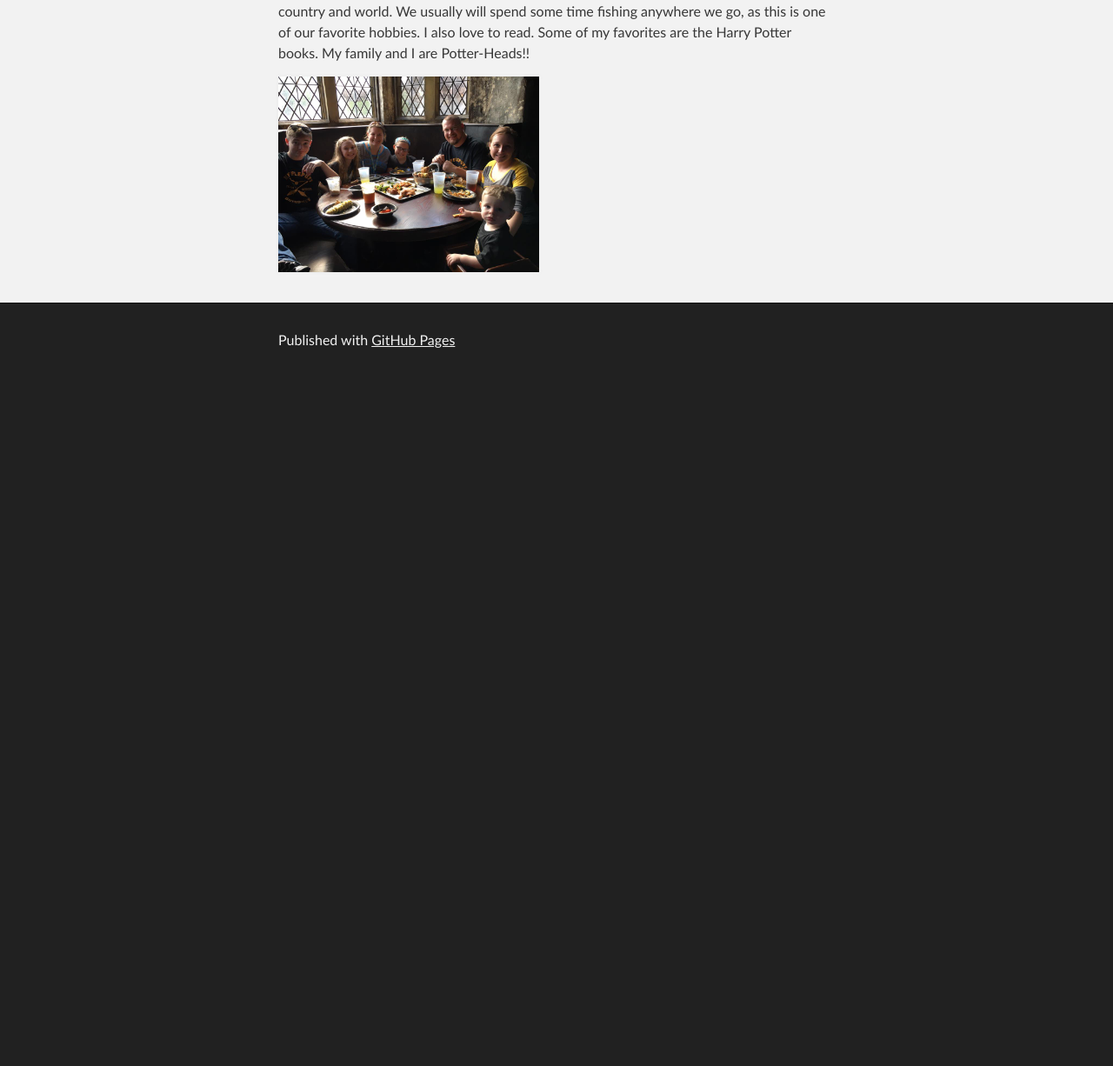
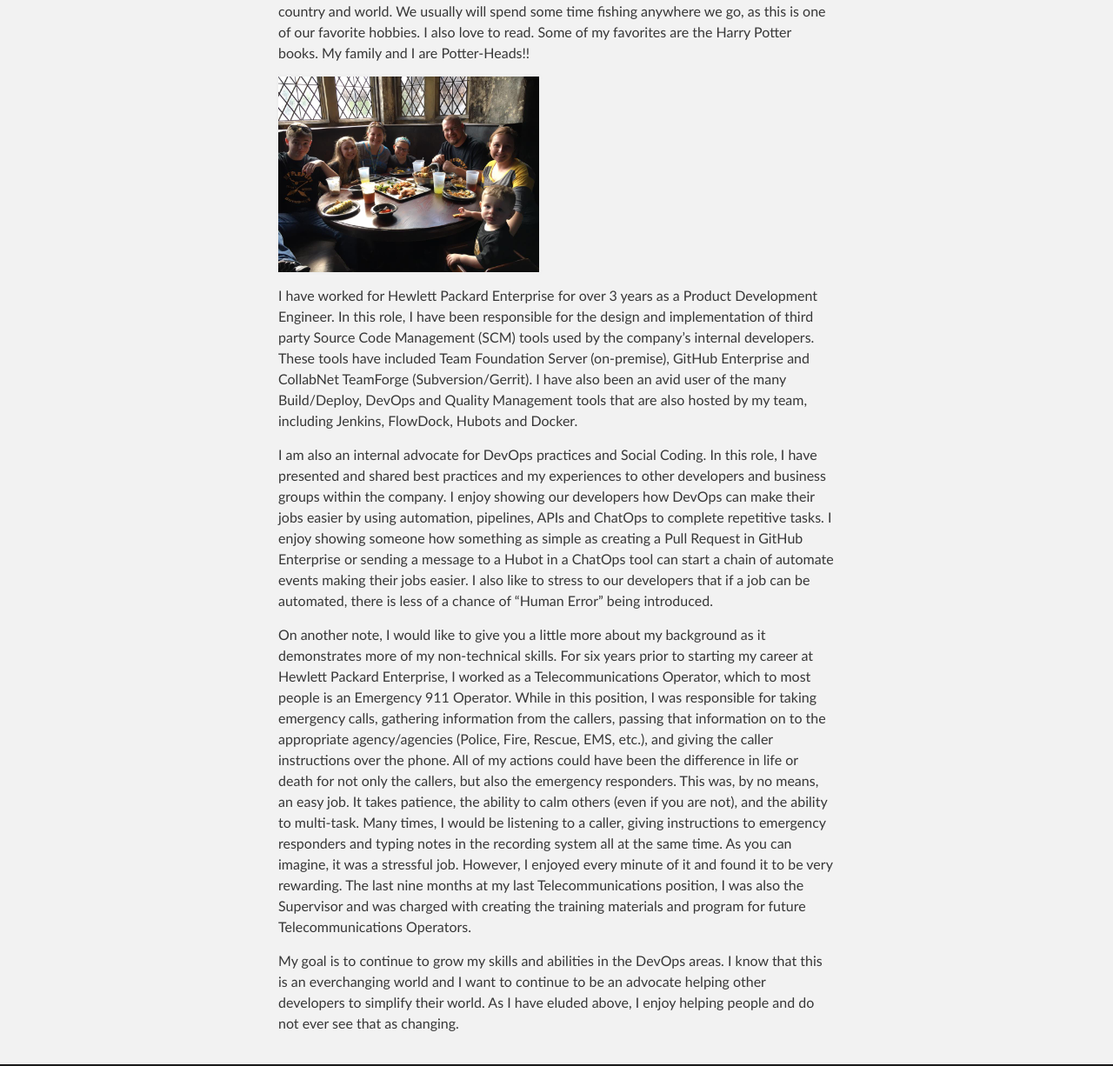
Before and after one commit to selkins13/selkins13.github.io, a Jekyll site: the page built from index.md, in a window 1280 px wide and 1400 px high, scrolled down 709 px. Shown: the part 174-1400 px from the top of the window at 87% size. Built offline with Jekyll 4.4.1, drawn with Linux system fonts in a browser that asks for light colours; before the commit the page ends 1321 px from its top, so only the background shows below that.

Commit message:
added to About Me

```diff
--- a/index.md
+++ b/index.md
@@ -16,3 +16,11 @@
 Originally from the lakes area of Kentucky, I love to travel and see other parts for the country and world.  We usually will spend some time fishing anywhere we go, as this is one of our favorite hobbies.  I also love to read.  Some of my favorites are the Harry Potter books.  My family and I are Potter-Heads!!
 
 <img src="./assets/images/HP.jpg" width="300">
+
+I have worked for Hewlett Packard Enterprise for over 3 years as a Product Development Engineer.  In this role, I have been responsible for the design and implementation of third party Source Code Management (SCM) tools used by the company’s internal developers.  These tools have included Team Foundation Server (on-premise), GitHub Enterprise and CollabNet TeamForge (Subversion/Gerrit).  I have also been an avid user of the many Build/Deploy, DevOps and Quality Management tools that are also hosted by my team, including Jenkins, FlowDock, Hubots and Docker.
+
+I am also an internal advocate for DevOps practices and Social Coding.   In this role, I have presented and shared best practices and my experiences to other developers and business groups within the company.  I enjoy showing our developers how DevOps can make their jobs easier by using automation, pipelines, APIs and ChatOps to complete repetitive tasks.  I enjoy showing someone how something as simple as creating a Pull Request in GitHub Enterprise or sending a message to a Hubot in a ChatOps tool can start a chain of automate events making their jobs easier.  I also like to stress to our developers that if a job can be automated, there is less of a chance of “Human Error” being introduced.
+
+On another note, I would like to give you a little more about my background as it demonstrates more of my non-technical skills.  For six years prior to starting my career at Hewlett Packard Enterprise, I worked as a Telecommunications Operator, which to most people is an Emergency 911 Operator.  While in this position, I was responsible for taking emergency calls, gathering information from the callers, passing that information on to the appropriate agency/agencies (Police, Fire, Rescue, EMS, etc.), and giving the caller instructions over the phone.  All of my actions could have been the difference in life or death for not only the callers, but also the emergency responders.  This was, by no means, an easy job.  It takes patience, the ability to calm others (even if you are not), and the ability to multi-task.  Many times, I would be listening to a caller, giving instructions to emergency responders and typing notes in the recording system all at the same time.  As you can imagine, it was a stressful job.  However, I enjoyed every minute of it and found it to be very rewarding.  The last nine months at my last Telecommunications position, I was also the Supervisor and was charged with creating the training materials and program for future Telecommunications Operators.
+
+My goal is to continue to grow my skills and abilities in the DevOps areas.  I know that this is an everchanging world and I want to continue to be an advocate helping other developers to simplify their world.  As I have eluded above, I enjoy helping people and do not ever see that as changing.
```
